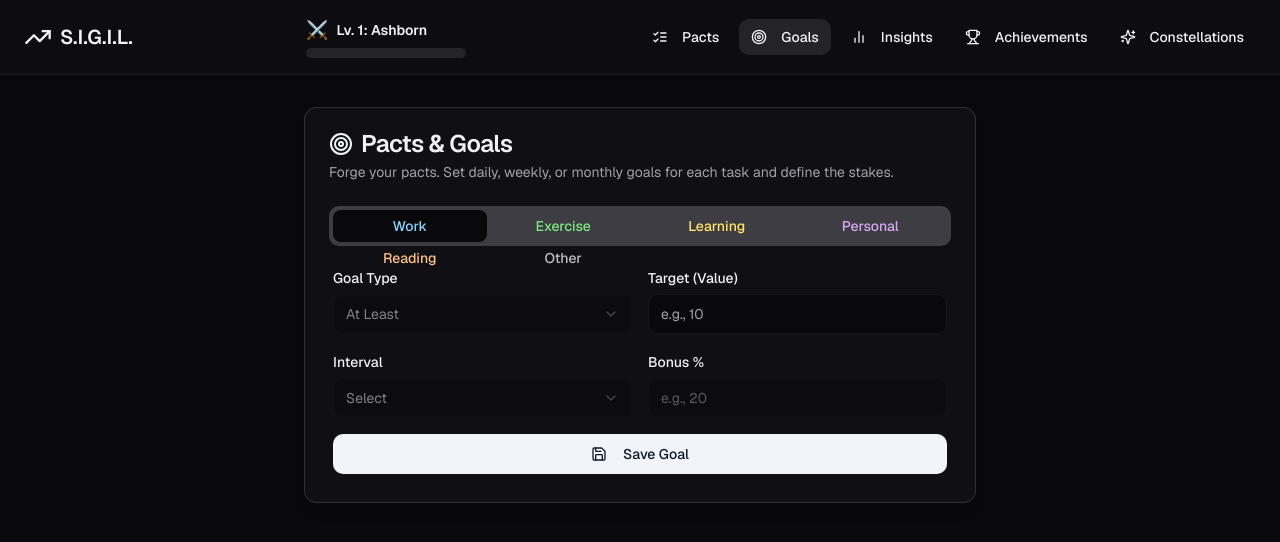
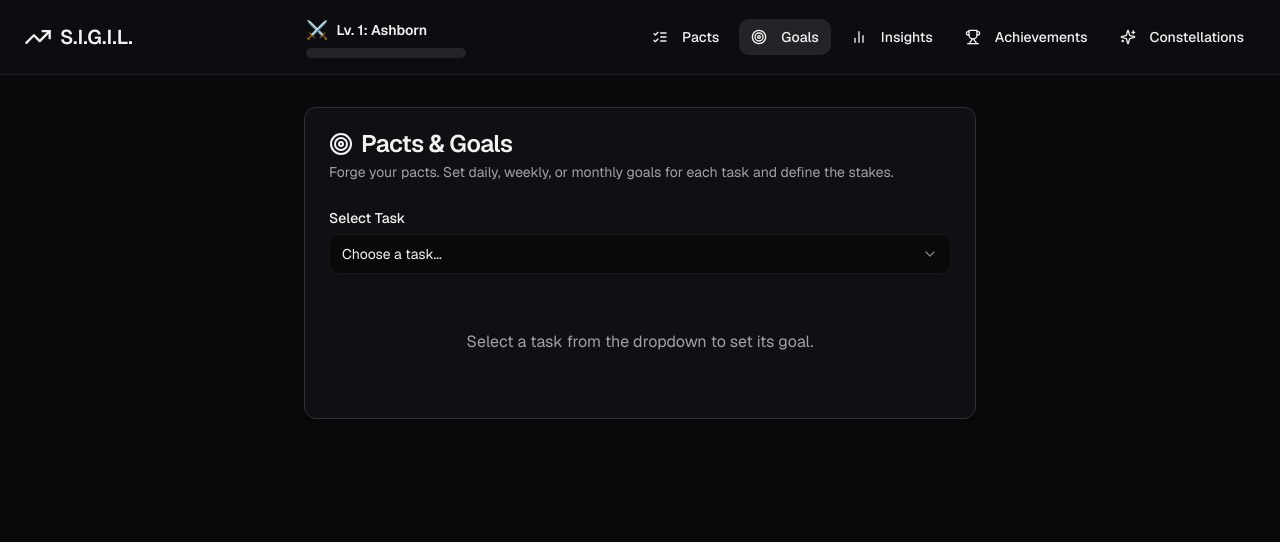
Before and after one commit to Abhi9818-max/SIGIL-clean, a Next.js app: page /goals in a window 1280 px wide. Shown: the top 542 px of the page. Built offline with nearby package versions, Linux system fonts and the light colour scheme.

Commit message:
Make the following changes:
,

Find this element:

  <TabsList classNam

```diff
--- a/src/app/goals/page.tsx
+++ b/src/app/goals/page.tsx
@@ -1,7 +1,7 @@
 
 "use client";
 
-import React from 'react';
+import React, { useState } from 'react';
 import { useForm, Controller } from 'react-hook-form';
 import * as z from 'zod';
 import { zodResolver } from '@hookform/resolvers/zod';
@@ -22,7 +22,6 @@ import { useToast } from "@/hooks/use-toast";
 import { Target, Save } from 'lucide-react';
 import { cn } from '@/lib/utils';
 import type { TaskDefinition } from '@/types';
-import { Tabs, TabsContent, TabsList, TabsTrigger } from "@/components/ui/tabs";
 
 const goalFormSchema = z.object({
   goalValue: z.preprocess(
@@ -117,6 +116,9 @@ export default function GoalsPage() {
   const { taskDefinitions, updateTaskDefinition, getUserLevelInfo } = useUserRecords();
   const { toast } = useToast();
 
+  const defaultTab = taskDefinitions.length > 0 ? taskDefinitions[0].id : "";
+  const [selectedTaskId, setSelectedTaskId] = useState<string | null>(defaultTab);
+
   const handleSaveGoal = (taskId: string, data: GoalFormData) => {
     const taskToUpdate = taskDefinitions.find(t => t.id === taskId);
     if (!taskToUpdate) return;
@@ -140,7 +142,8 @@ export default function GoalsPage() {
 
   const levelInfo = getUserLevelInfo();
   const pageTierClass = levelInfo ? `page-tier-group-${levelInfo.tierGroup}` : 'page-tier-group-1';
-  const defaultTab = taskDefinitions.length > 0 ? taskDefinitions[0].id : "";
+
+  const selectedTask = selectedTaskId ? taskDefinitions.find(t => t.id === selectedTaskId) : null;
 
   return (
     <div className={cn("min-h-screen flex flex-col", pageTierClass)}>
@@ -163,20 +166,31 @@ export default function GoalsPage() {
                 <p className="text-sm">Create tasks in "Manage Tasks" on the dashboard to set goals for them.</p>
               </div>
             ) : (
-                <Tabs defaultValue={defaultTab} className="w-full">
-                    <TabsList className="mb-4 grid w-full grid-cols-2 md:grid-cols-3 lg:grid-cols-4">
-                         {taskDefinitions.map(task => (
-                            <TabsTrigger key={task.id} value={task.id} style={{color: task.color}}>
-                                {task.name}
-                            </TabsTrigger>
-                         ))}
-                    </TabsList>
-                    {taskDefinitions.map(task => (
-                        <TabsContent key={task.id} value={task.id}>
-                            <GoalForm task={task} onSave={handleSaveGoal} />
-                        </TabsContent>
-                    ))}
-                </Tabs>
+                <div className="w-full space-y-4">
+                  <div>
+                    <Label htmlFor="task-select">Select Task</Label>
+                    <Select onValueChange={setSelectedTaskId} value={selectedTaskId ?? ""}>
+                      <SelectTrigger id="task-select" className="mt-1">
+                        <SelectValue placeholder="Choose a task..." />
+                      </SelectTrigger>
+                      <SelectContent>
+                        {taskDefinitions.map(task => (
+                          <SelectItem key={task.id} value={task.id} style={{ color: task.color }}>
+                            {task.name}
+                          </SelectItem>
+                        ))}
+                      </SelectContent>
+                    </Select>
+                  </div>
+
+                  {selectedTask ? (
+                    <GoalForm task={selectedTask} onSave={handleSaveGoal} />
+                  ) : (
+                    <div className="text-center text-muted-foreground py-10">
+                      <p>Select a task from the dropdown to set its goal.</p>
+                    </div>
+                  )}
+                </div>
             )}
           </CardContent>
         </Card>
```
